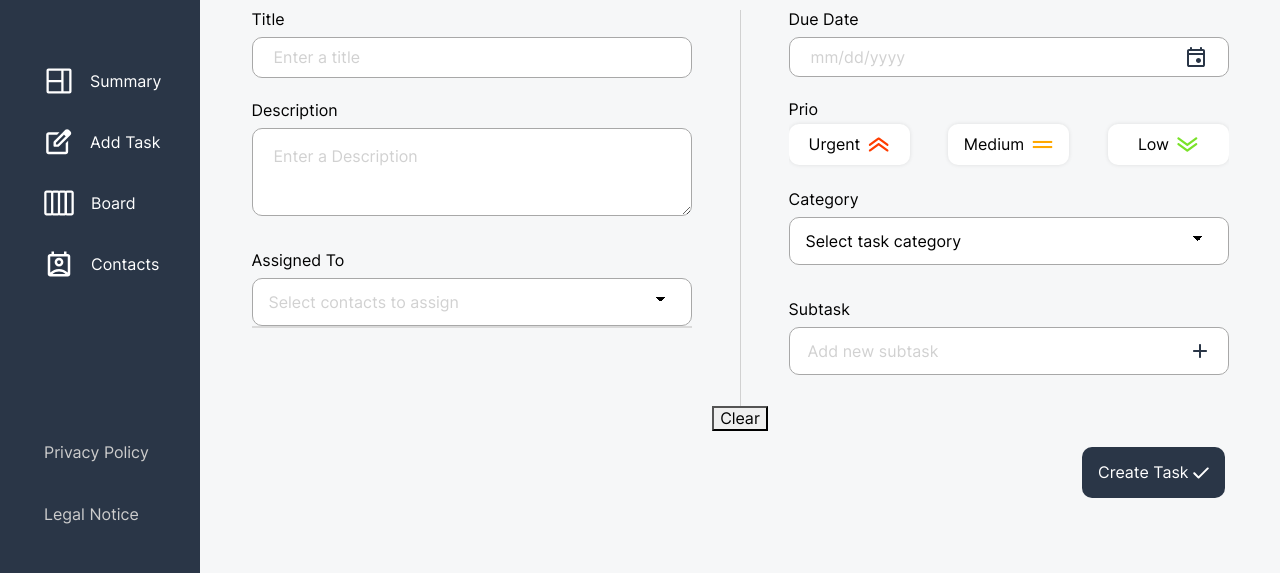
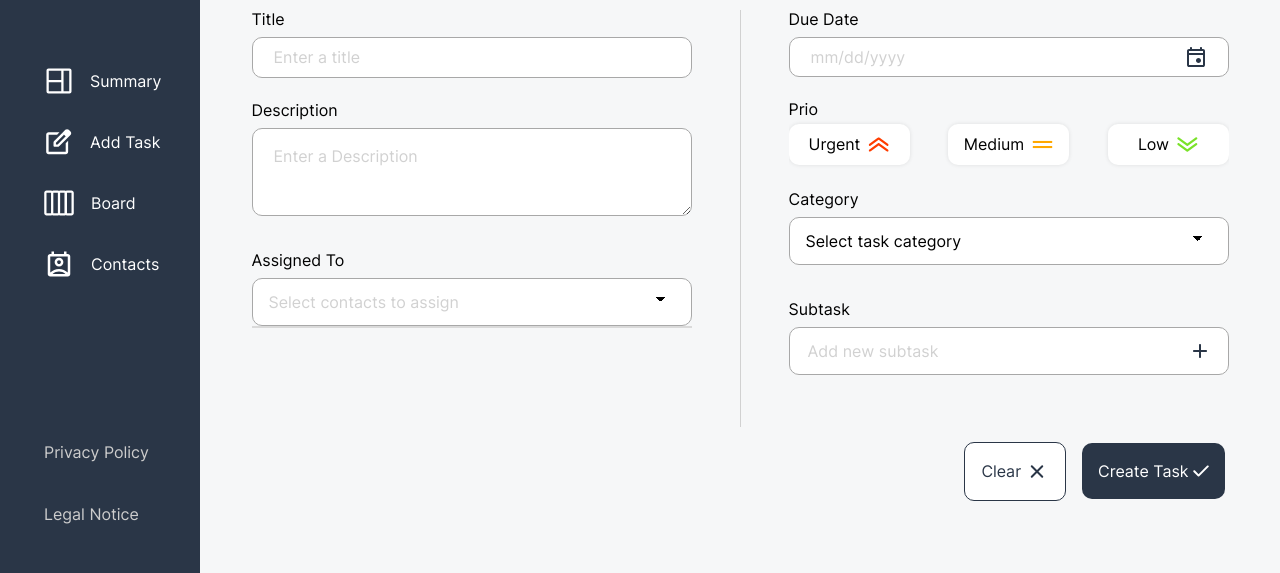
Before and after one commit to S-KerimTasci/Join-Privat, a plain HTML site: page html/add_task.html in a window 1280 px wide. Shown: the part 227-800 px from the top of the page. Drawn offline with nearby package versions, Linux system fonts and the light colour scheme; no server answers.

Commit message:
clear btn css

```diff
--- a/css/add_task_overlay.css
+++ b/css/add_task_overlay.css
@@ -346,6 +346,7 @@ body {
 .submitContainerAddTaskOv {
     height: 88px;
     padding: 16px;
+    gap: 16px
 }
 
 .addTaskPopup{
--- a/css/style.css
+++ b/css/style.css
@@ -68,6 +68,18 @@ textarea:focus-within {
     background-color: #2A3647;
     color: white;
     border: none;
+    border-radius: 10px;
+    padding: 16px;
+    gap: 4px;
+    display: flex;
+    align-items: center;
+    height: 56px;
+}
+
+.clearButton{
+    background-color: #ffffff;
+    color: #2A3647;
+    border: 1px solid #2A3647;
     border-radius: 10px;
     padding: 16px;
     gap: 4px;
--- a/html/add_task.html
+++ b/html/add_task.html
@@ -162,12 +162,11 @@
                         </div>
                     </div>
 
-                    <div id="idClearContainerAddTaskOv" class="clearContainerAddTaskOv d-flex justify-content-start align-items-center">
-                        <button id="idClearButtonAddTaskOv" onclick="clearForm()" class="clearButton">Clear</button>
-                    </div>
+
                     <!-- 'idSelectedUserAddTaskDesk' -->
                     <div id="idSubmitContainerAddTaskOv" onsubmit="storeNewTask(false)"
                         class="submitContainerAddTaskOv d-flex justify-content-end align-items-center">
+                        <button type="reset" class="clearButton" id="idClearButtonAddTaskOv" onclick="clearForm()" >Clear <img src="../assets/img/cancel_contactOverlay.svg"></button>
                         <button id="idSubmitButtonAddTaskOv" type="onsubmit" class="taskButton">Create Task <img
                                 src="../assets/img/check.svg"></button>
                     </div>
--- a/js/add_task_overlay_html_temp.js
+++ b/js/add_task_overlay_html_temp.js
@@ -104,12 +104,10 @@ function htmlAddTaskOverlay() {
                 </div>
             </div>
 
-            <div id="idClearContainerAddTaskOv" class="clearContainerAddTaskOv d-flex justify-content-start align-items-center">
-                <button id="idClearButtonAddTaskOv" onclick="clearForm()" class="clearButton">Clear</button>
-            </div>
             <!-- 'idSelectedUserAddTaskDeskOv' -->
             <div id="idSubmitContainerAddTaskOv" onsubmit="storeNewTask(true)"
                 class="submitContainerAddTaskOv d-flex justify-content-end align-items-center">
+                <button type="reset" class="clearButton" id="idClearButtonAddTaskOv" onclick="clearForm()">Clear <img src="../assets/img/cancel_contactOverlay.svg"></button>
                 <button id="idSubmitButtonAddTaskOv" type="submit" class="taskButton">Create Task <img
                         src="../assets/img/check.svg"></button>
             </div>
```
Also changed, not shown: html/task_overlay.html (+1 -0 lines), css/add_task.css (line endings or trailing spaces).
